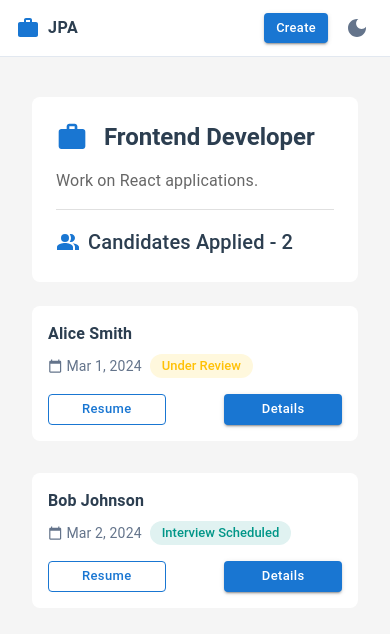
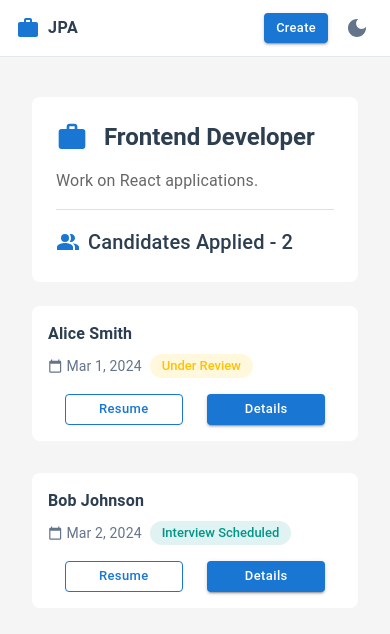
Before and after one commit to pratham-yuxo/job-portal-admin, a React (Create React App) app: page /jobs/1 in a window 390 px wide. Shown: the top 634 px of the page. Built offline with nearby package versions, Linux system fonts and the light colour scheme.

Commit message:
updated: buttons alignment changed to space evenly

```diff
--- a/src/components/candidate/CandidateCard.jsx
+++ b/src/components/candidate/CandidateCard.jsx
@@ -138,7 +138,7 @@ const CandidateCard = ({ candidate, darkMode }) => {
             display: 'flex',
             gap: 1,
             width: isMobile ? '100%' : 'auto',
-            justifyContent: isMobile ? 'space-between' : 'flex-end'
+            justifyContent: isMobile ? 'space-evenly' : 'flex-end'
           }}>
             <Button
               size="small"
```
